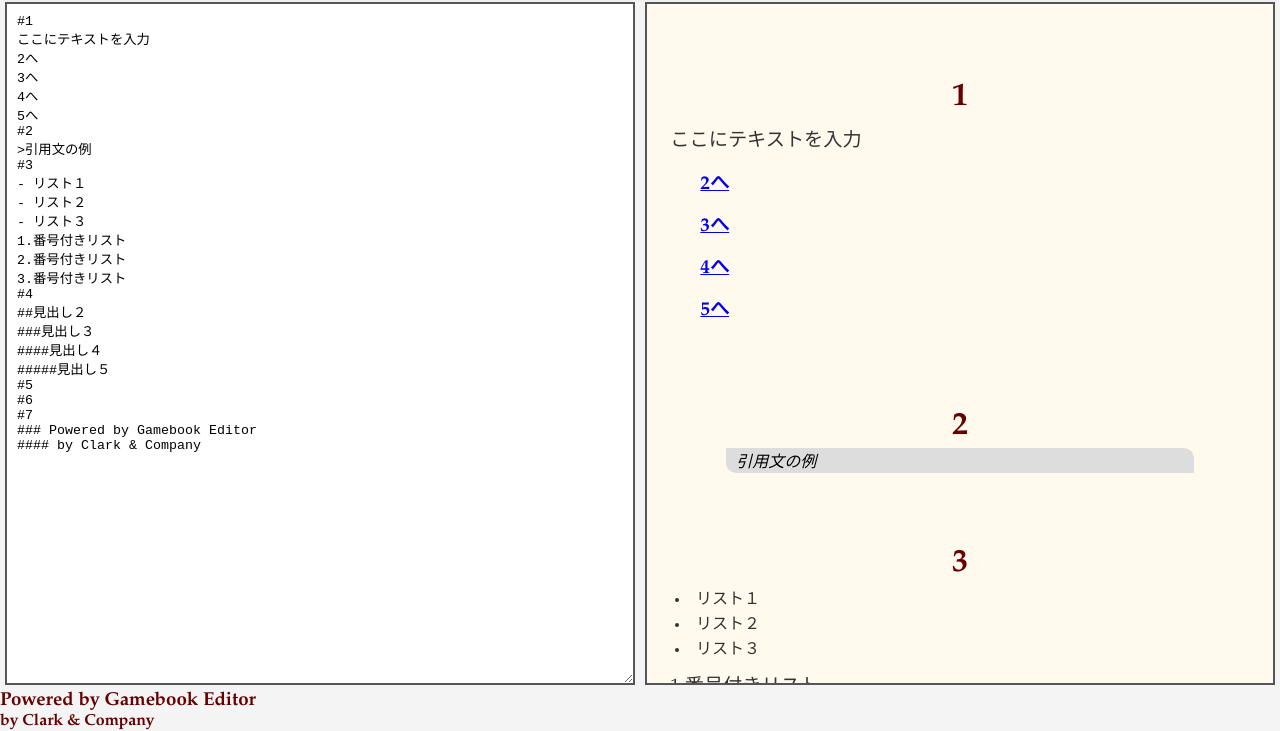
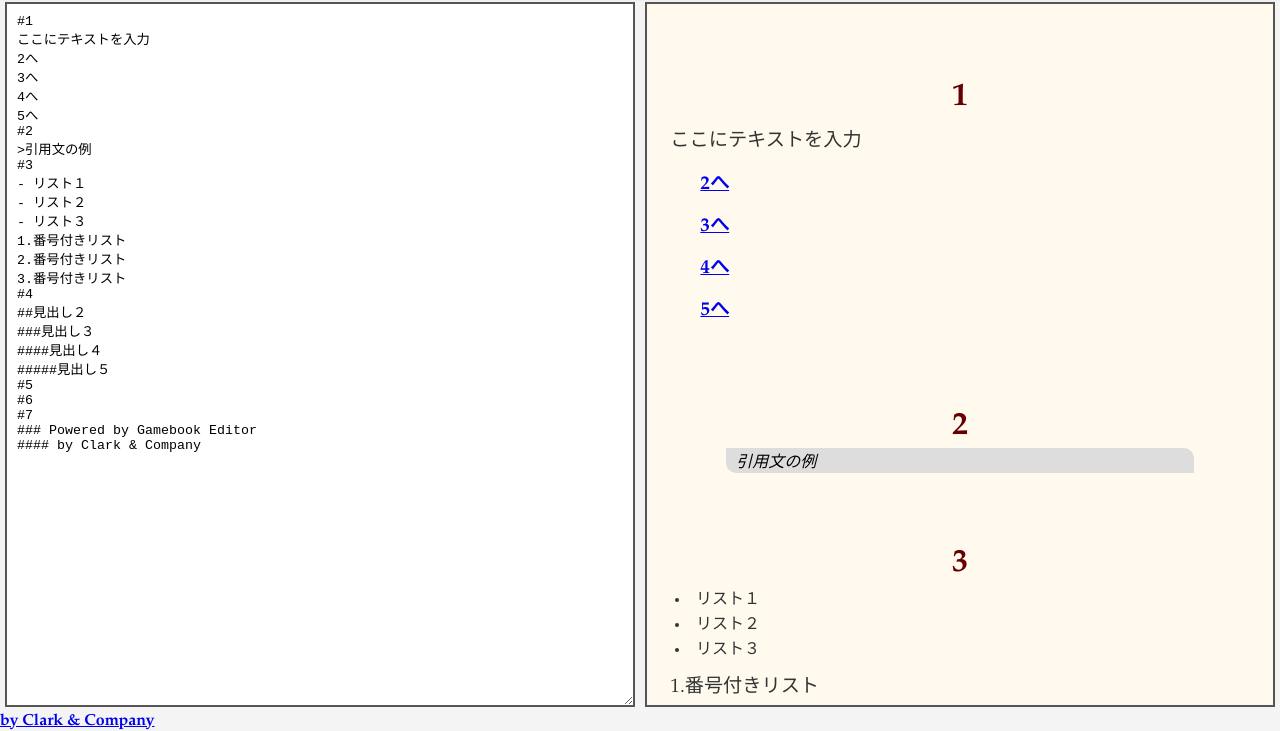
Before and after one commit to HirotsuguKaga/CLARK-COMPANY, a plain HTML site: page gamebookeditor.html in a window 1280 px wide. Shown: the part 69-800 px from the top of the page. Drawn offline with Linux system fonts and the light colour scheme.

Commit message:
Add files via upload

```diff
--- a/gamebookeditor.html
+++ b/gamebookeditor.html
@@ -106,8 +106,7 @@
 </textarea>
         <iframe id="preview"></iframe>
     </div>
-<h3>Powered by Gamebook Editor</h3>
-<h4>by Clark &amp; Company</h4>
+<h4><a href="https://x.com/clarkandcom">by Clark &amp; Company</a></h4>
 
 <script>// marked関数を定義
         function marked(text) {
```
